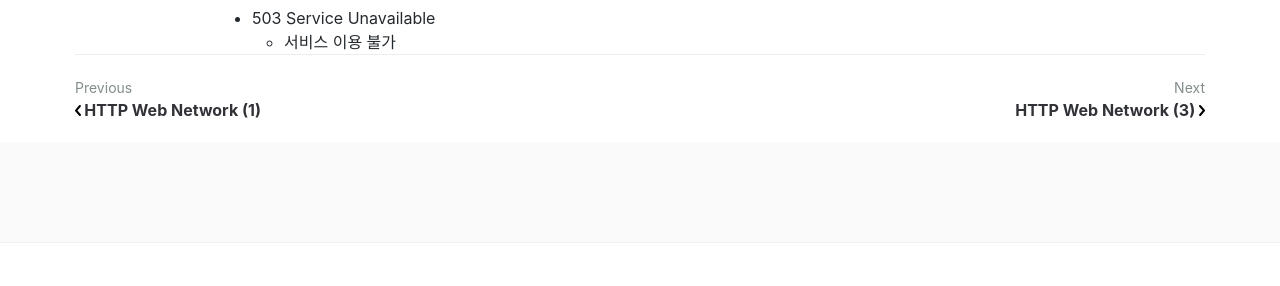
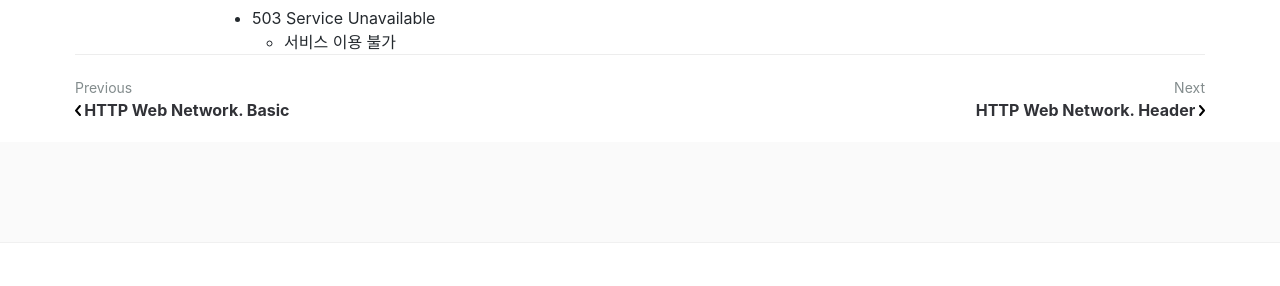
Before and after one commit to jihunparkme/jihunparkme.github.io, a Jekyll site: the page built from _posts/2021-06-26-Http-Web-Network_method.md, in a window 1280 px wide and 900 px high, scrolled down 6021 px. Shown: the part 492-778 px from the top of the window. Built offline with Jekyll 4.4.1, drawn with Linux system fonts in a browser that asks for light colours; comment, search, counter and statistics services are not loaded; some of the changed text lies outside the part shown.

Commit message:
edit post title

```diff
--- a/_posts/2021-06-23-Http-Web-Network_basic.md
+++ b/_posts/2021-06-23-Http-Web-Network_basic.md
@@ -1,6 +1,6 @@
 ---
 layout: post
-title: HTTP Web Network (1)
+title: HTTP Web Network. Basic
 summary: (Basic) 모든 개발자를 위한 HTTP 웹 기본 지식
 categories: (Inflearn)HTTP-Web-Network
 featured-img: http
--- a/_posts/2021-07-07-Http-Web-Network_header.md
+++ b/_posts/2021-07-07-Http-Web-Network_header.md
@@ -1,6 +1,6 @@
 ---
 layout: post
-title: HTTP Web Network (3)
+title: HTTP Web Network. Header
 summary: (Header) 모든 개발자를 위한 HTTP 웹 기본 지식
 categories: (Inflearn)HTTP-Web-Network
 featured-img: http
```
Also changed, not shown: _posts/2021-06-26-Http-Web-Network_method.md (+1 -1 lines).
